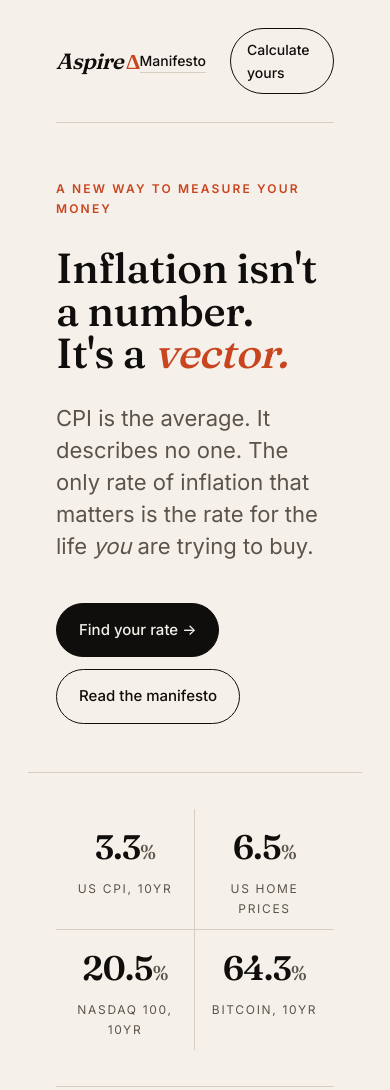
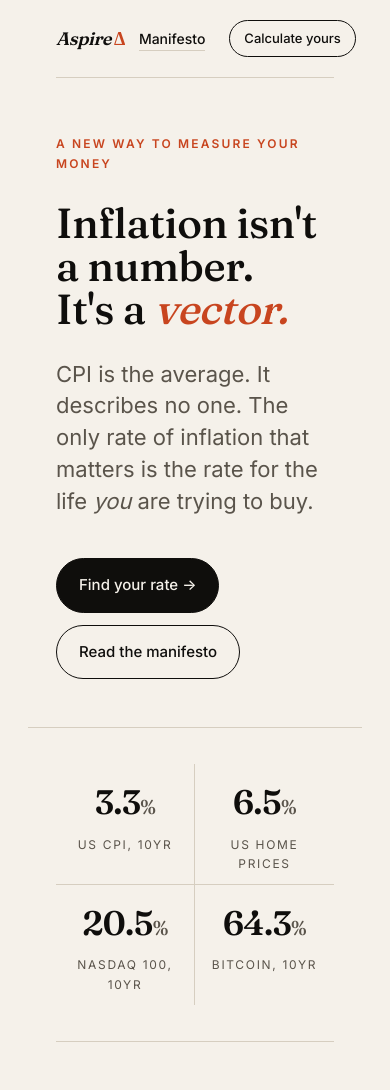
Before and after one commit to skrauss11/aspire, a plain HTML site: page index.html in a window 390 px wide. Shown: the top 1090 px of the page. Drawn offline with Linux system fonts and the light colour scheme.

Commit message:
fix: mobile nav — wordmark/link collision + CTA two-line wrap

```diff
--- a/index.html
+++ b/index.html
@@ -46,13 +46,18 @@
   .wrap-wide { max-width: 1180px; margin: 0 auto; padding: 0 28px; }
 
   nav {
-    display: flex; justify-content: space-between; align-items: center;
+    display: flex; justify-content: space-between; align-items: center; gap: 20px;
     padding: 28px 0; border-bottom: 1px solid var(--rule);
   }
-  .logo { font-family: "Fraunces", serif; font-size: 22px; font-weight: 600; letter-spacing: -0.02em; font-style: italic; }
-  .logo span { color: var(--accent); font-style: normal; font-weight: 700; margin-left: 3px; }
-  nav .nav-cta { font-size: 14px; font-weight: 500; padding: 9px 16px; border: 1px solid var(--ink); border-radius: 999px; color: var(--ink); }
+  .logo { font-family: "Fraunces", serif; font-size: 22px; font-weight: 600; letter-spacing: -0.02em; font-style: italic; white-space: nowrap; }
+  .logo span { color: var(--accent); font-style: normal; font-weight: 700; margin-left: 3px; margin-right: 2px; }
+  nav .nav-cta { font-size: 14px; font-weight: 500; padding: 9px 16px; border: 1px solid var(--ink); border-radius: 999px; color: var(--ink); white-space: nowrap; }
   nav .nav-cta:hover { background: var(--ink); color: var(--paper); }
+  @media (max-width: 520px) {
+    nav { padding: 20px 0; gap: 12px; }
+    .logo { font-size: 18px; }
+    nav .nav-cta { font-size: 13px; padding: 7px 14px; }
+  }
 
   .hero { padding: 88px 0 72px; border-bottom: 1px solid var(--rule); }
   .eyebrow {
```
